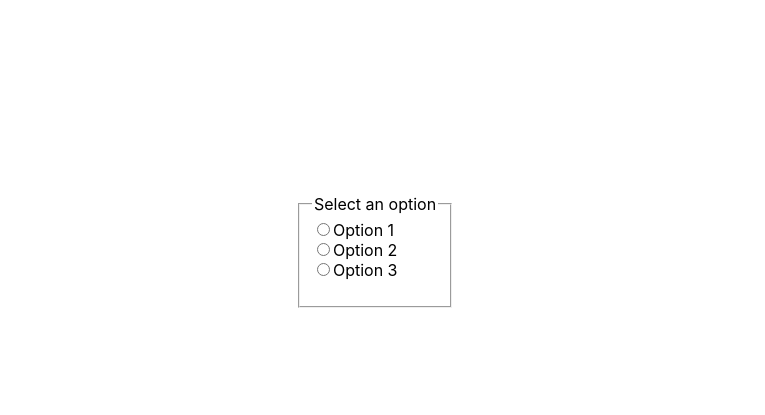
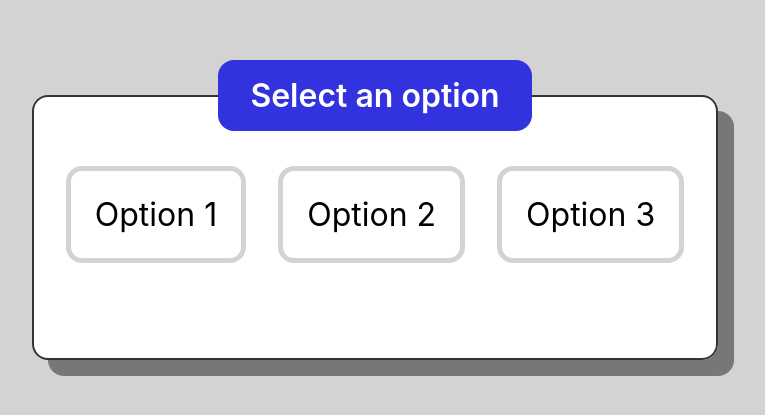
Before and after one commit to casserole27/jr-developer-project, a React (Create React App) app: page / in a window 1280 px wide. Shown: the part 149-564 px from the top of the page, without its empty margins (265-1030 px from the left). Built offline with nearby package versions, Linux system fonts and the light colour scheme.

Commit message:
added initial CSS styling

```diff
--- a/src/components/RadioButtonGroup/index.js
+++ b/src/components/RadioButtonGroup/index.js
@@ -8,7 +8,9 @@ export default function RadioButtonGroup({ selectedValue, options, onChange }) {
   const radioEls = options.map(el => {
     return (
       <div>
-        <label>
+        <label
+          tabIndex={0}
+          >
           <input
             type="radio"
             id={el.value}
@@ -24,12 +26,12 @@ export default function RadioButtonGroup({ selectedValue, options, onChange }) {
   });
 
   return (
-    <div>
-      <fieldset>
-        <legend>Select an option</legend>
+    <div className="radio-container">
+      <fieldset className="radio-field">
+        <legend className="radio-legend">Select an option</legend>
         {radioEls}
-        <p id="selection"></p>
       </fieldset>
+      <p className="selection" id="selection"></p>
     </div>
   );
 };
--- a/src/index.css
+++ b/src/index.css
@@ -1,5 +1,45 @@
+/*
+Author: Cassie Lewis
+https://clewisdev.com
+Date:
+*/
+
+/****** VARIABLES ******/
+
+:root {
+
+  /*COLORS*/
+  --body-bg: lightgray;
+  --bg: white;
+  --text-color: white;
+  --label-color: black;
+  --accent-color:  #3232df;
+  --accent-color-two: #2f962f;
+
+
+  /*BORDER RADIUS*/
+  --br-soft: 1rem;
+  --br-round: 50%;
+
+  /*FONT SIZES*/
+  --fs-s: 1rem;
+  --fs-m: 1.5rem;
+  --fs-l: 2rem;
+}
+
+/****** MARGIN AND PADDING RESET ******/
+
+* {
+  margin: 0;
+  padding: 0;
+  box-sizing: border-box;
+}
+
+/******* GLOBAL STYLES *******/
+
+/*CSS FROM PROJECT FILES*/
 body {
-  margin: 0;
+  background-color: var(--body-bg);
   font-family: -apple-system, BlinkMacSystemFont, 'Segoe UI', 'Roboto', 'Oxygen',
     'Ubuntu', 'Cantarell', 'Fira Sans', 'Droid Sans', 'Helvetica Neue',
     sans-serif;
@@ -7,7 +47,84 @@ body {
   -moz-osx-font-smoothing: grayscale;
 }
 
+
 code {
   font-family: source-code-pro, Menlo, Monaco, Consolas, 'Courier New',
     monospace;
 }
+
+input[type="radio"]{
+  display: none;
+}
+
+.radio-container {
+  display: flex;
+  flex-direction: column;
+  align-items: center;
+}
+
+.radio-field {
+  max-width: 800px;
+  min-height: 300px;
+  background-color: var(--bg);
+  padding: 2rem;
+  border: 2px solid #333;
+  border-radius: var(--br-soft);
+  box-shadow: 1rem 1rem #777;
+
+  display: flex;
+  gap: 2rem;
+  }
+
+.radio-legend {
+  background-color: var(--accent-color);
+  color: var(--text-color);
+  font-weight: 600;
+  padding: 1rem 2rem;
+  margin: 0 auto 2rem auto;
+  border-radius: var(--br-soft);
+}
+
+.radio-legend,
+.radio-field label {
+  font-size: var(--fs-l);
+}
+
+.radio-field label {
+  color: var(--label-color);
+  text-align: center;
+  padding: 1.5rem;
+  border-radius: var(--br-soft);
+  border: 5px solid var(--body-bg);
+  cursor: pointer;
+  transition: 0.3s ease;
+}
+
+.radio-field label:hover {
+  background-color: var(--body-bg);
+  border: 5px solid var(--accent-color-two);
+}
+
+.radio-field label:focus {
+  outline: 5px solid var(--accent-color);
+  ;
+}
+
+.selection {
+  width: 350px;
+  height: 50px;
+  font-size: var(--fs-m);
+  text-align: center;
+  padding: .5rem;
+  margin: 1rem;
+  border-radius: var(--br-soft);
+}
+
+@media (max-width: 700px) {
+  .radio-field {
+    min-height: 550px;
+    flex-direction: column;
+    align-items: center;
+    gap: 5rem;
+  }
+}
```
